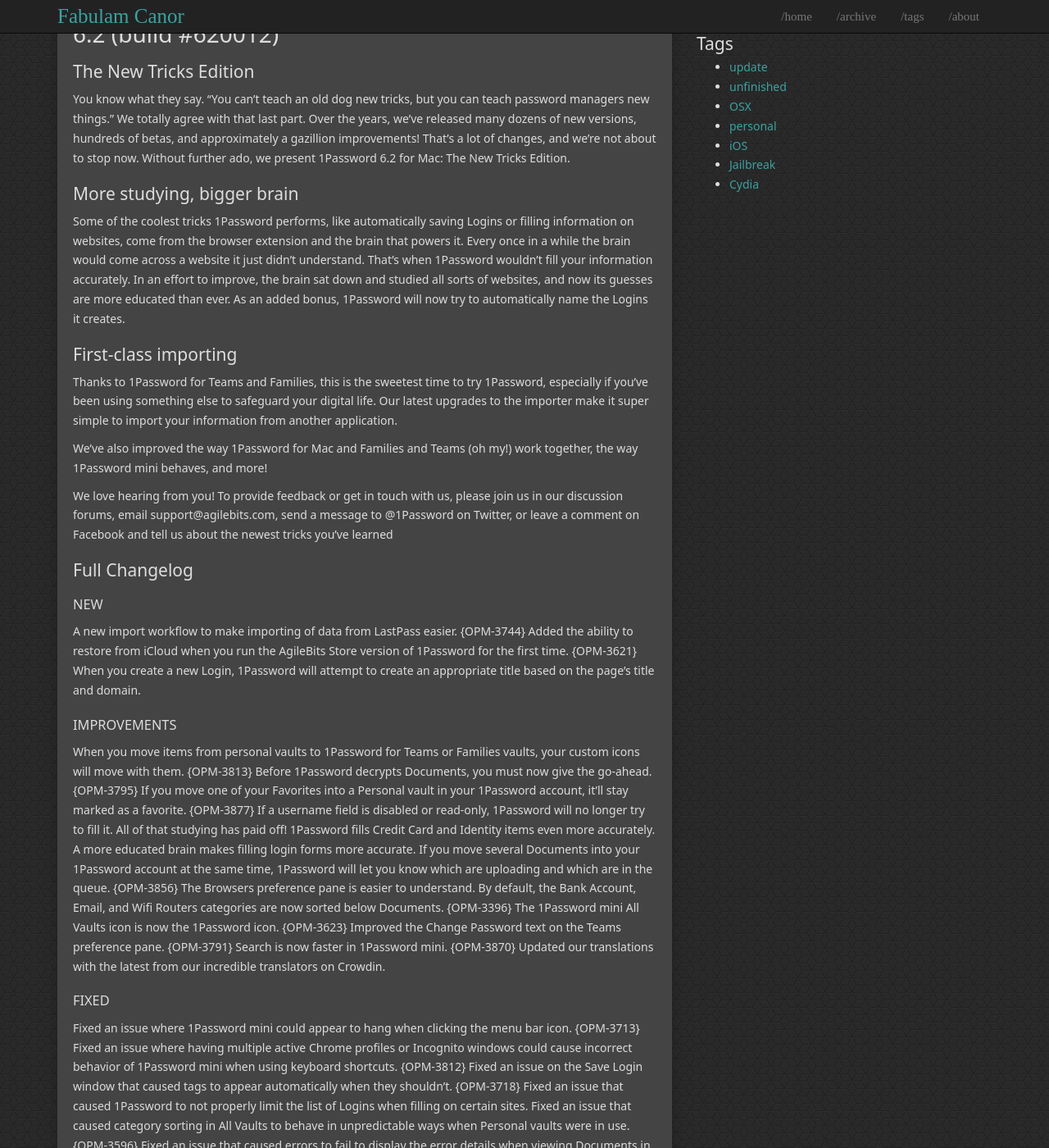
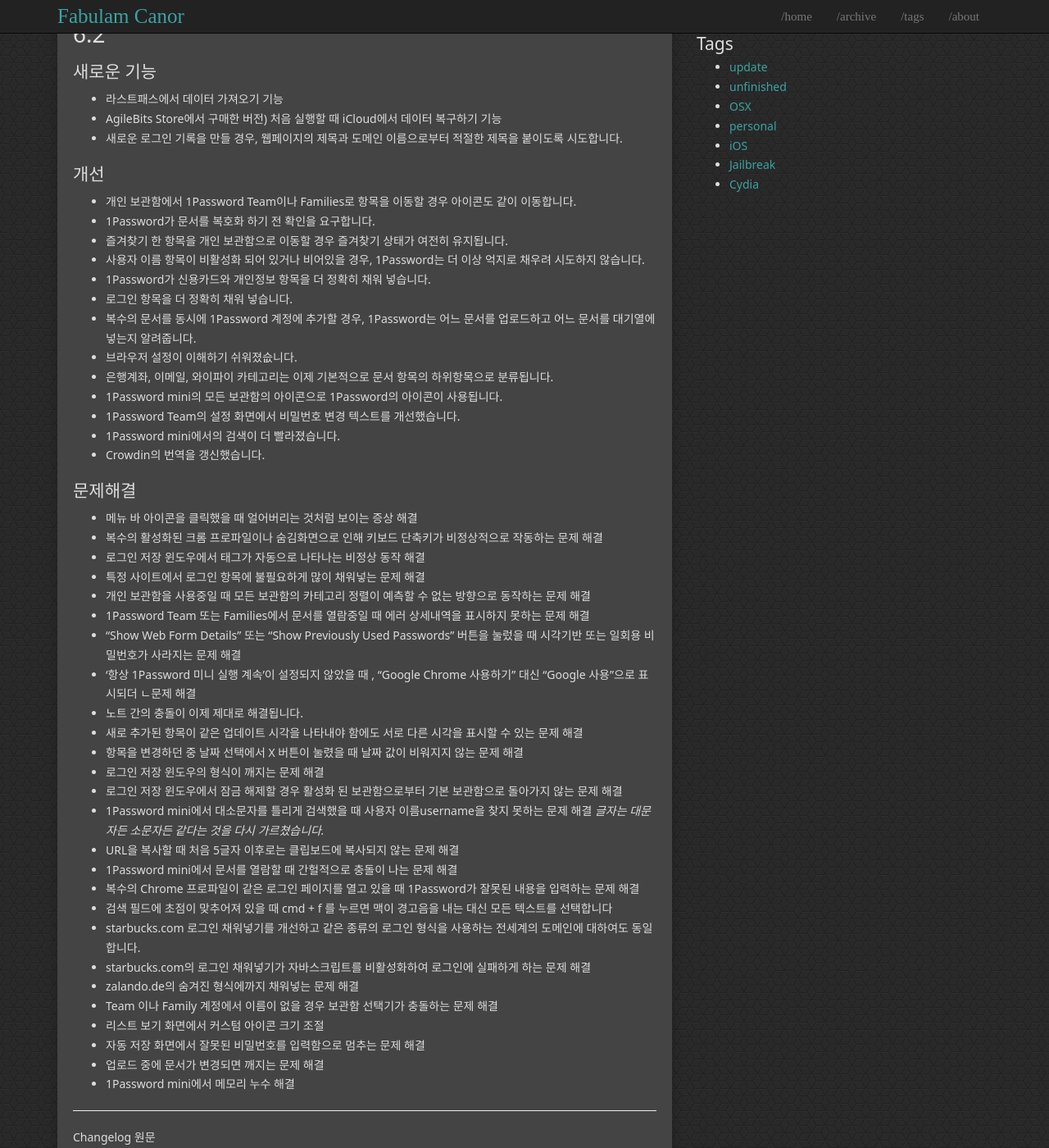
Before and after one commit to Canorus/canorus.github.io, a Jekyll site: the page built from _posts/2016-04-06-1password_6.2.md, in a window 1280 px wide and 1400 px high, scrolled down 220 px. Shown: the whole window at 82% size. Built offline with Jekyll 4.4.1, drawn with Linux system fonts in a browser that asks for light colours; some of the changed text lies outside the part shown.

Commit message:
1password 6.2 changelog korean translation added

```diff
--- a/_posts/2016-04-06-1password_6.2.md
+++ b/_posts/2016-04-06-1password_6.2.md
@@ -6,6 +6,68 @@
  - update
 published: true
 ---
+
+1Password for Mac 6.2를 이용할 수 있습니다.
+
+# 6.2
+
+## 새로운 기능
+
+- 라스트패스에서 데이터 가져오기 기능
+- AgileBits Store에서 구매한 버전) 처음 실행할 때 iCloud에서 데이터 복구하기 기능
+- 새로운 로그인 기록을 만들 경우, 웹페이지의 제목과 도메인 이름으로부터 적절한 제목을 붙이도록 시도합니다.
+
+## 개선
+
+- 개인 보관함에서 1Password Team이나 Families로 항목을 이동할 경우 아이콘도 같이 이동합니다.
+- 1Password가 문서를 복호화 하기 전 확인을 요구합니다.
+- 즐겨찾기 한 항목을 개인 보관함으로 이동할 경우 즐겨찾기 상태가 여전히 유지됩니다.
+- 사용자 이름 항목이 비활성화 되어 있거나 비어있을 경우, 1Password는 더 이상 억지로 채우려 시도하지 않습니다.
+- 1Password가 신용카드와 개인정보 항목을 더 정확히 채워 넣습니다.
+- 로그인 항목을 더 정확히 채워 넣습니다.
+- 복수의 문서를 동시에 1Password 계정에 추가할 경우, 1Password는 어느 문서를 업로드하고 어느 문서를 대기열에 넣는지 알려줍니다.
+- 브라우저 설정이 이해하기 쉬워졌슶니다.
+- 은행계좌, 이메일, 와이파이 카테고리는 이제 기본적으로 문서 항목의 하위항목으로 분류됩니다.
+- 1Password mini의 모든 보관함의 아이콘으로 1Password의 아이콘이 사용됩니다.
+- 1Password Team의 설정 화면에서 비밀번호 변경 텍스트를 개선했습니다.
+- 1Password mini에서의 검색이 더 빨라졌습니다.
+- Crowdin의 번역을 갱신했습니다.
+
+## 문제해결
+
+- 메뉴 바 아이콘을 클릭했을 때 얼어버리는 것처럼 보이는 증상 해결
+- 복수의 활성화된 크롬 프로파일이나 숨김화면으로 인해 키보드 단축키가 비정상적으로 작동하는 문제 해결
+- 로그인 저장 윈도우에서 태그가 자동으로 나타나는 비정상 동작 해결
+- 특정 사이트에서 로그인 항목에 불필요하게 많이 채워넣는 문제 해결
+- 개인 보관함을 사용중일 때 모든 보관함의 카테고리 정렬이 예측할 수 없는 방향으로 동작하는 문제 해결
+- 1Password Team 또는 Families에서 문서를 열람중일 때 에러 상세내역을 표시하지 못하는 문제 해결
+- "Show Web Form Details" 또는 "Show Previously Used Passwords" 버튼을 눌렀을 때 시각기반 또는 일회용 비밀번호가 사라지는 문제 해결
+- '항상 1Password 미니 실행 계속'이 설정되지 않았을 때 , "Google Chrome 사용하기" 대신 "Google 사용"으로 표시되더 ㄴ문제 해결
+- 노트 간의 충돌이 이제 제대로 해결됩니다.
+- 새로 추가된 항목이 같은 업데이트 시각을 나타내야 함에도 서로 다른 시각을 표시할 수 있는 문제 해결
+- 항목을 변경하던 중 날짜 선택에서 X 버튼이 눌렸을 때 날짜 값이 비워지지 않는 문제 해결
+- 로그인 저장 윈도우의 형식이 깨지는 문제 해결
+- 로그인 저장 윈도우에서 잠금 해제할 경우 활성화 된 보관함으로부터 기본 보관함으로 돌아가지 않는 문제 해결
+- 1Password mini에서 대소문자를 틀리게 검색했을 때 사용자 이름username을 찾지 못하는 문제 해결 *글자는 대문자든 소문자든 같다는 것을 다시 가르쳤습니다.*
+- URL을 복사할 때 처음 5글자 이후로는 클립보드에 복사되지 않는 문제 해결
+- 1Password mini에서 문서를 열람할 때 간헐적으로 충돌이 나는 문제 해결
+- 복수의 Chrome 프로파일이 같은 로그인 페이지를 열고 있을 때 1Password가 잘못된 내용을 입력하는 문제 해결
+- 검색 필드에 초점이 맞추어져 있을 때 cmd + f 를 누르면 맥이 경고음을 내는 대신 모든 텍스트를 선택합니다
+- starbucks.com 로그인 채워넣기를 개선하고 같은 종류의 로그인 형식을 사용하는 전세계의 도메인에 대하여도 동일합니다.
+- starbucks.com의 로그인 채워넣기가 자바스크립트를 비활성화하여 로그인에 실패하게 하는 문제 해결
+- zalando.de의 숨겨진 형식에까지 채워넣는 문제 해결
+- Team 이나 Family 계정에서 이름이 없을 경우 보관함 선택기가 충돌하는 문제 해결
+- 리스트 보기 화면에서 커스텀 아이콘 크기 조절
+- 자동 저장 화면에서 잘못된 비밀번호를 입력함으로 멈추는 문제 해결
+- 업로드 중에 문서가 변경되면 깨지는 문제 해결
+- 1Password mini에서 메모리 누수 해결
+
+- - -
+
+Changelog 원문
+
+- - -
+
 1Password for Mac 6.2 is now available.
 
 # 6.2 (build #620012)
@@ -30,51 +92,51 @@
 
 ### NEW
 
-A new import workflow to make importing of data from LastPass easier. {OPM-3744}
-Added the ability to restore from iCloud when you run the AgileBits Store version of 1Password for the first time. {OPM-3621}
-When you create a new Login, 1Password will attempt to create an appropriate title based on the page's title and domain.
+- A new import workflow to make importing of data from LastPass easier. {OPM-3744}
+- Added the ability to restore from iCloud when you run the AgileBits Store version of 1Password for the first time. {OPM-3621}
+- When you create a new Login, 1Password will attempt to create an appropriate title based on the page's title and domain.
 
 ### IMPROVEMENTS
 
-When you move items from personal vaults to 1Password for Teams or Families vaults, your custom icons will move with them. {OPM-3813}
-Before 1Password decrypts Documents, you must now give the go-ahead. {OPM-3795}
-If you move one of your Favorites into a Personal vault in your 1Password account, it’ll stay marked as a favorite. {OPM-3877}
-If a username field is disabled or read-only, 1Password will no longer try to fill it.
-All of that studying has paid off! 1Password fills Credit Card and Identity items even more accurately.
-A more educated brain makes filling login forms more accurate.
-If you move several Documents into your 1Password account at the same time, 1Password will let you know which are uploading and which are in the queue. {OPM-3856}
-The Browsers preference pane is easier to understand.
-By default, the Bank Account, Email, and Wifi Routers categories are now sorted below Documents. {OPM-3396}
-The 1Password mini All Vaults icon is now the 1Password icon. {OPM-3623}
-Improved the Change Password text on the Teams preference pane. {OPM-3791}
-Search is now faster in 1Password mini. {OPM-3870}
-Updated our translations with the latest from our incredible translators on Crowdin.
+- When you move items from personal vaults to 1Password for Teams or Families vaults, your custom icons will move with them. {OPM-3813}
+- Before 1Password decrypts Documents, you must now give the go-ahead. {OPM-3795}
+- If you move one of your Favorites into a Personal vault in your 1Password account, it’ll stay marked as a favorite. {OPM-3877}
+- If a username field is disabled or read-only, 1Password will no longer try to fill it.
+- All of that studying has paid off! 1Password fills Credit Card and Identity items even more accurately.
+- A more educated brain makes filling login forms more accurate.
+- If you move several Documents into your 1Password account at the same time, 1Password will let you know which are uploading and which are in the queue. {OPM-3856}
+- The Browsers preference pane is easier to understand.
+- By default, the Bank Account, Email, and Wifi Routers categories are now sorted below Documents. {OPM-3396}
+- The 1Password mini All Vaults icon is now the 1Password icon. {OPM-3623}
+- Improved the Change Password text on the Teams preference pane. {OPM-3791}
+- Search is now faster in 1Password mini. {OPM-3870}
+- Updated our translations with the latest from our incredible translators on Crowdin.
 
 ### FIXED
 
-Fixed an issue where 1Password mini could appear to hang when clicking the menu bar icon. {OPM-3713}
-Fixed an issue where having multiple active Chrome profiles or Incognito windows could cause incorrect behavior of 1Password mini when using keyboard shortcuts. {OPM-3812}
-Fixed an issue on the Save Login window that caused tags to appear automatically when they shouldn't. {OPM-3718}
-Fixed an issue that caused 1Password to not properly limit the list of Logins when filling on certain sites.
-Fixed an issue that caused category sorting in All Vaults to behave in unpredictable ways when Personal vaults were in use. {OPM-3596}
-Fixed an issue that caused errors to fail to display the error details when viewing Documents in 1Password for Teams and Families. {OPM-3837}
-Fixed an issue that would cause time-based, one-time passwords to disappear from view when clicking the "Show Web Form Details" or "Show Previously Used Passwords" buttons. {OPM-3883}
-Fixed an issue that caused 1Password mini to display “Use Google” instead of “Use Google Chrome” when 1Password mini wasn't set to always keep running. {OPM-3704}
-Conflicts in notes fields are now resolved correctly. {OPM-3920}
-Fixed an issue where new items could have updated times different from their created times when, in fact, the two should be the same. {OPM-3792}
-Fixed an issue that prevented the date value from being cleared when the 'x' button in the date picker was clicked while an item was being edited. {OPM-3735}
-Fixed an issue that broke the Save Login window’s formatting. {OPM-3588}
-Fixed an issue where unlocking from the Save Login window wouldn't set the active vault back to your chosen default. {OPM-3740}
-If you searched for an item in the mini using capitalization different from the item’s, 1Password mini wouldn’t display the username for the item. We took it back to school and taught it that a letter is a letter no matter how small (or big, or accented!). {OPM-3859}
-Fixed an issue that prevented URLs beyond the first 5 from being copied to the clipboard when requested. {OPM-3688}
-Fixed an issue where viewing a Document in 1Password mini would sometimes cause a crash. {OPM-3866}
-Fixed an issue where 1Password could sometimes fill the wrong profile when multiple Chrome profiles have the same login page loaded. {OPM-887}
-Pressing Command-F when the search field is already in focus now correctly selects all of the text, instead of making your Mac beep. {OPM-3879}
-Fixed Login filling for starbucks.com and a variety of international domains using the same login form.
-Fixed Login filling on starbucks.com to not trigger web page Javascript that caused login to fail.
-Fixed Login filling on zalando.de to avoid filling hidden form.
-Fixed a vault picker crash that could occur if somehow a Team or Family account didn't have a name. {OPM-3825}
-Fixed the size of custom icons in the list view. {OPM-3886}
-Fixed a potential hang caused by entering the wrong Master Password in the auto-save window. {OPM-3868}
-Fixed a bug that could cause a Document to break if it was edited while completing upload. {OPM-3874}
-Fixed memory leaks in 1Password mini.
+- Fixed an issue where 1Password mini could appear to hang when clicking the menu bar icon. {OPM-3713}
+- Fixed an issue where having multiple active Chrome profiles or Incognito windows could cause incorrect behavior of 1Password mini when using keyboard shortcuts. {OPM-3812}
+- Fixed an issue on the Save Login window that caused tags to appear automatically when they shouldn't. {OPM-3718}
+- Fixed an issue that caused 1Password to not properly limit the list of Logins when filling on certain sites.
+- Fixed an issue that caused category sorting in All Vaults to behave in unpredictable ways when Personal vaults were in use. {OPM-3596}
+- Fixed an issue that caused errors to fail to display the error details when viewing Documents in 1Password for Teams and Families. {OPM-3837}
+- Fixed an issue that would cause time-based, one-time passwords to disappear from view when clicking the "Show Web Form Details" or "Show Previously Used Passwords" buttons. {OPM-3883}
+- Fixed an issue that caused 1Password mini to display “Use Google” instead of “Use Google Chrome” when 1Password mini wasn't set to always keep running. {OPM-3704}
+- Conflicts in notes fields are now resolved correctly. {OPM-3920}
+- Fixed an issue where new items could have updated times different from their created times when, in fact, the two should be the same. {OPM-3792}
+- Fixed an issue that prevented the date value from being cleared when the 'x' button in the date picker was clicked while an item was being edited. {OPM-3735}
+- Fixed an issue that broke the Save Login window’s formatting. {OPM-3588}
+- Fixed an issue where unlocking from the Save Login window wouldn't set the active vault back to your chosen default. {OPM-3740}
+- If you searched for an item in the mini using capitalization different from the item’s, 1Password mini wouldn’t display the username for the item. We took it back to school and taught it that a letter is a letter no matter how small (or big, or accented!). {OPM-3859}
+- Fixed an issue that prevented URLs beyond the first 5 from being copied to the clipboard when requested. {OPM-3688}
+- Fixed an issue where viewing a Document in 1Password mini would sometimes cause a crash. {OPM-3866}
+- Fixed an issue where 1Password could sometimes fill the wrong profile when multiple Chrome profiles have the same login page loaded. {OPM-887}
+- Pressing Command-F when the search field is already in focus now correctly selects all of the text, instead of making your Mac beep. {OPM-3879}
+- Fixed Login filling for starbucks.com and a variety of international domains using the same login form.
+- Fixed Login filling on starbucks.com to not trigger web page Javascript that caused login to fail.
+- Fixed Login filling on zalando.de to avoid filling hidden form.
+- Fixed a vault picker crash that could occur if somehow a Team or Family account didn't have a name. {OPM-3825}
+- Fixed the size of custom icons in the list view. {OPM-3886}
+- Fixed a potential hang caused by entering the wrong Master Password in the auto-save window. {OPM-3868}
+- Fixed a bug that could cause a Document to break if it was edited while completing upload. {OPM-3874}
+- Fixed memory leaks in 1Password mini.
```
